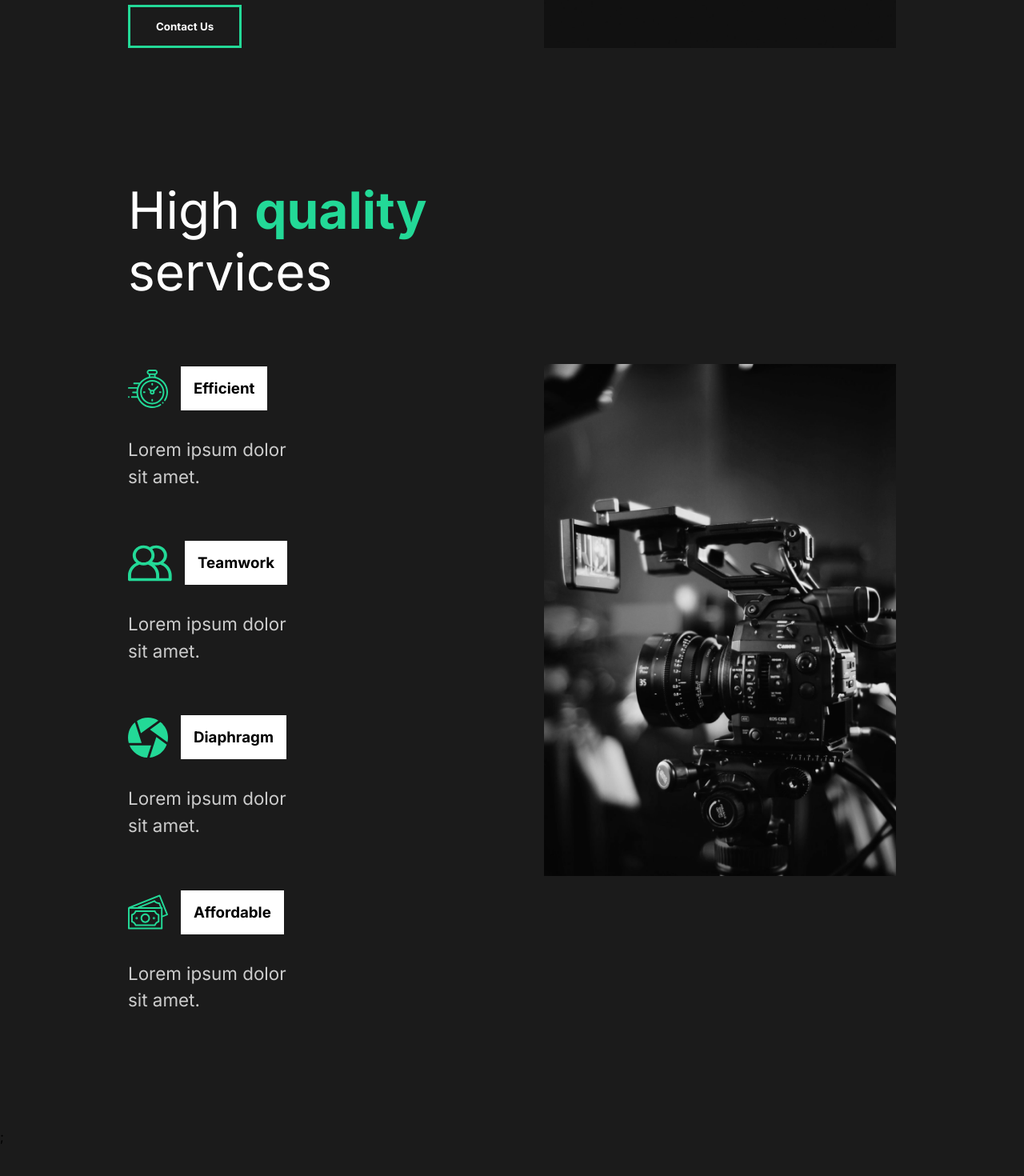
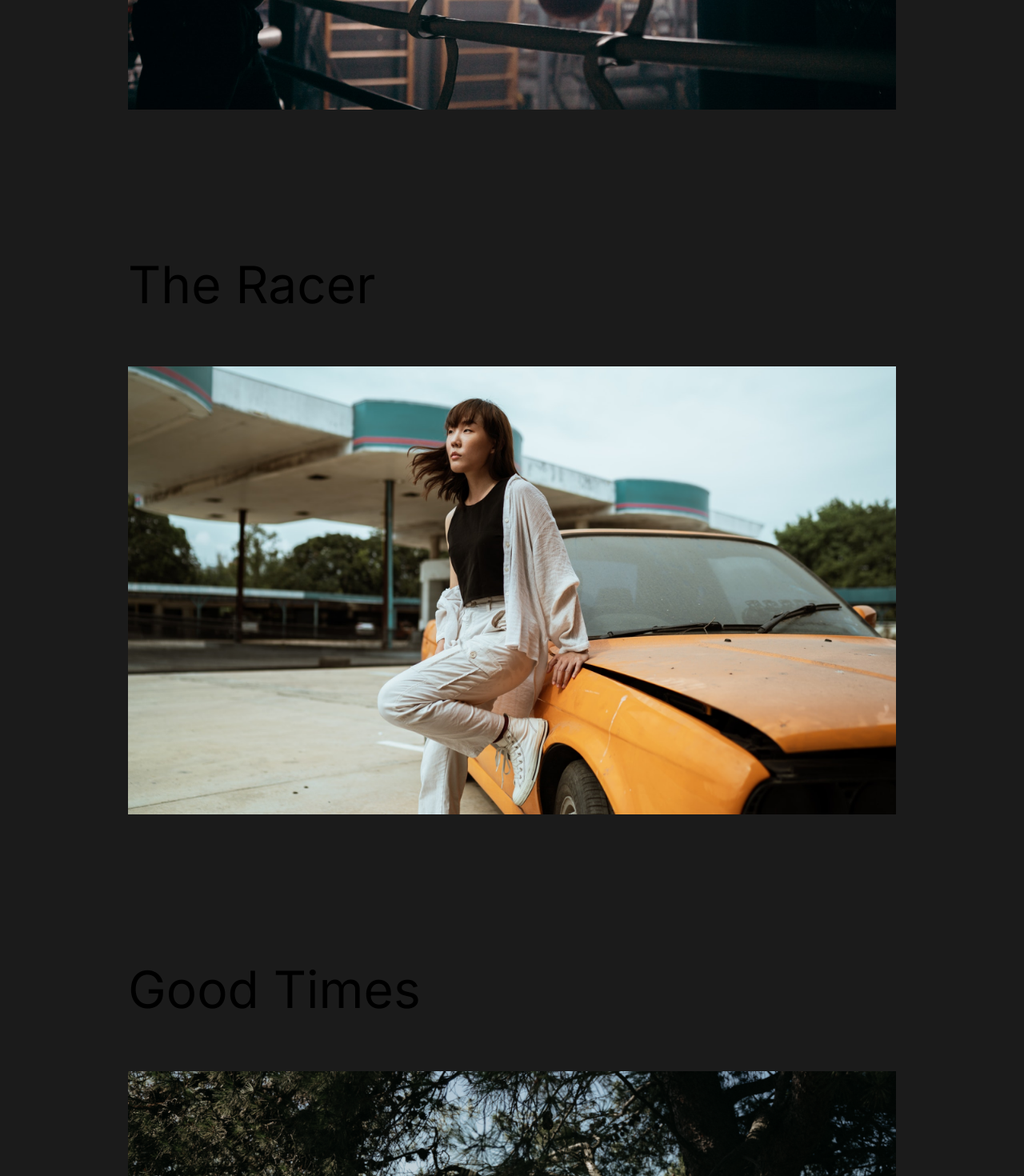
Before and after one commit to Laryl14/capture-portfolio, a React (Create React App) app: page /work in a window 1280 px wide. Shown: the part 740-2210 px from the top of the page at 80% size. Built offline with nearby package versions, Linux system fonts and the light colour scheme.

Commit message:
added links to nav and created our work page

```diff
--- a/src/App.js
+++ b/src/App.js
@@ -1,14 +1,28 @@
 import AboutUs from "./pages/AboutUs";
+import ContactUs from "./pages/ContactUs";
+import OurWork from "./pages/OurWork";
 //Global Style
 import GlobalStyle from "./components/GlobalStyle";
 import Nav from "./components/Nav";
+//Router
+import { Switch, Route } from "react-router-dom";
 
 function App() {
   return (
     <div className="App">
       <GlobalStyle />
       <Nav />
-      <AboutUs />
+      <Switch>
+        <Route path="/" exact>
+          <AboutUs />
+        </Route>
+        <Route path="/work">
+          <OurWork />
+        </Route>
+        <Route path="/contact">
+          <ContactUs />
+        </Route>
+      </Switch>
     </div>
   );
 }
--- a/src/components/Nav.js
+++ b/src/components/Nav.js
@@ -1,5 +1,6 @@
 import React from "react";
 import styled from "styled-components";
+import { Link } from "react-router-dom";
 
 function Nav() {
   return (
@@ -11,13 +12,13 @@
       </h1>
       <ul>
         <li>
-          <a href="#">1. About Us</a>
+          <Link to="/">1. About Us</Link>
         </li>
         <li>
-          <a href="#">2. Our Work</a>
+          <Link to="/work">2. Our Work</Link>
         </li>
         <li>
-          <a href="#">3. Contact Us</a>
+          <Link to="/contact">3. Contact Us</Link>
         </li>
       </ul>
     </StyledNav>
--- a/src/index.js
+++ b/src/index.js
@@ -2,10 +2,13 @@
 import ReactDOM from "react-dom";
 import App from "./App";
 import reportWebVitals from "./reportWebVitals";
+import { BrowserRouter } from "react-router-dom";
 
 ReactDOM.render(
   <React.StrictMode>
-    <App />
+    <BrowserRouter>
+      <App />
+    </BrowserRouter>
   </React.StrictMode>,
   document.getElementById("root")
 );
--- /dev/null
+++ b/src/pages/ContactUs.js
@@ -0,0 +1,11 @@
+import React from "react";
+
+function ContactUs() {
+  return (
+    <div>
+      <h1>Contact Us</h1>
+    </div>
+  );
+}
+
+export default ContactUs;
--- /dev/null
+++ b/src/pages/OurWork.js
@@ -0,0 +1,60 @@
+import React from "react";
+import styled from "styled-components";
+import { Link } from "react-router-dom";
+//import image
+import athlete from "../img/athlete-small.png";
+import theracer from "../img/theracer-small.png";
+import goodtimes from "../img/goodtimes-small.png";
+
+function OurWork() {
+  return (
+    <Work>
+      <Movie>
+        <h2>The Athlete</h2>
+        <div className="line"></div>
+        <Link>
+          <img src={athlete} alt="athlete" />
+        </Link>
+      </Movie>
+      <Movie>
+        <h2>The Racer</h2>
+        <div className="line"></div>
+        <Link>
+          <img src={theracer} alt="the racer" />
+        </Link>
+      </Movie>
+      <Movie>
+        <h2>Good Times</h2>
+        <div className="line"></div>
+        <Link>
+          <img src={goodtimes} alt="goodtimes" />
+        </Link>
+      </Movie>
+    </Work>
+  );
+}
+
+const Work = styled.div`
+  min-height: 100vh;
+  overflow: hidden;
+  padding: 5rem 10rem;
+  h2 {
+    padding: 1rem 0rem;
+  }
+`;
+
+const Movie = styled.div`
+  padding-bottom: 10rem;
+  .line {
+    height: 0.5 rem;
+    background: #cccccc;
+    margin-bottom: 3rem;
+  }
+  img {
+    width: 100%;
+    height: 70vh;
+    object-fit: cover;
+  }
+`;
+
+export default OurWork;
```
Also changed, not shown: 1 other file (tests, documents, lock files or other folders).
